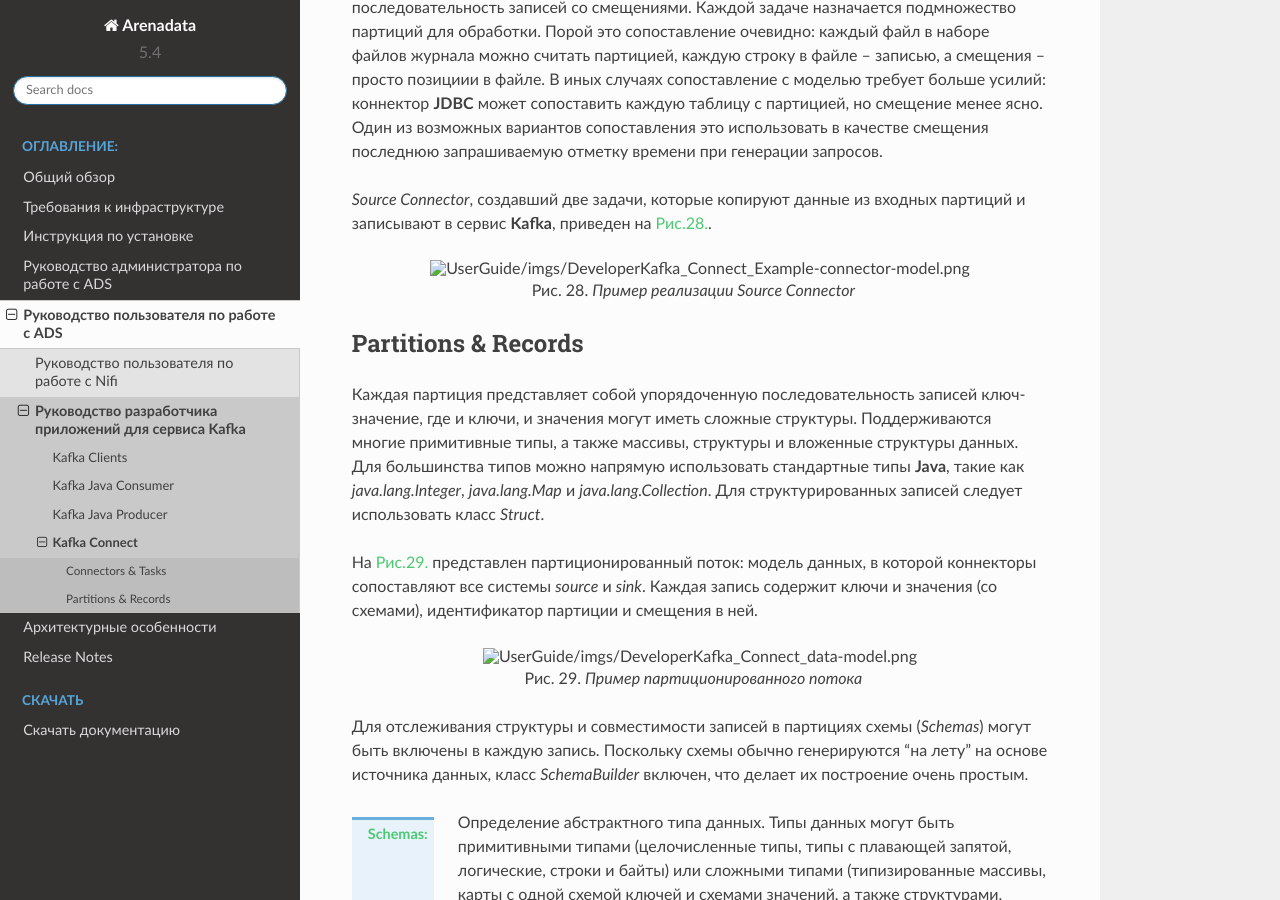
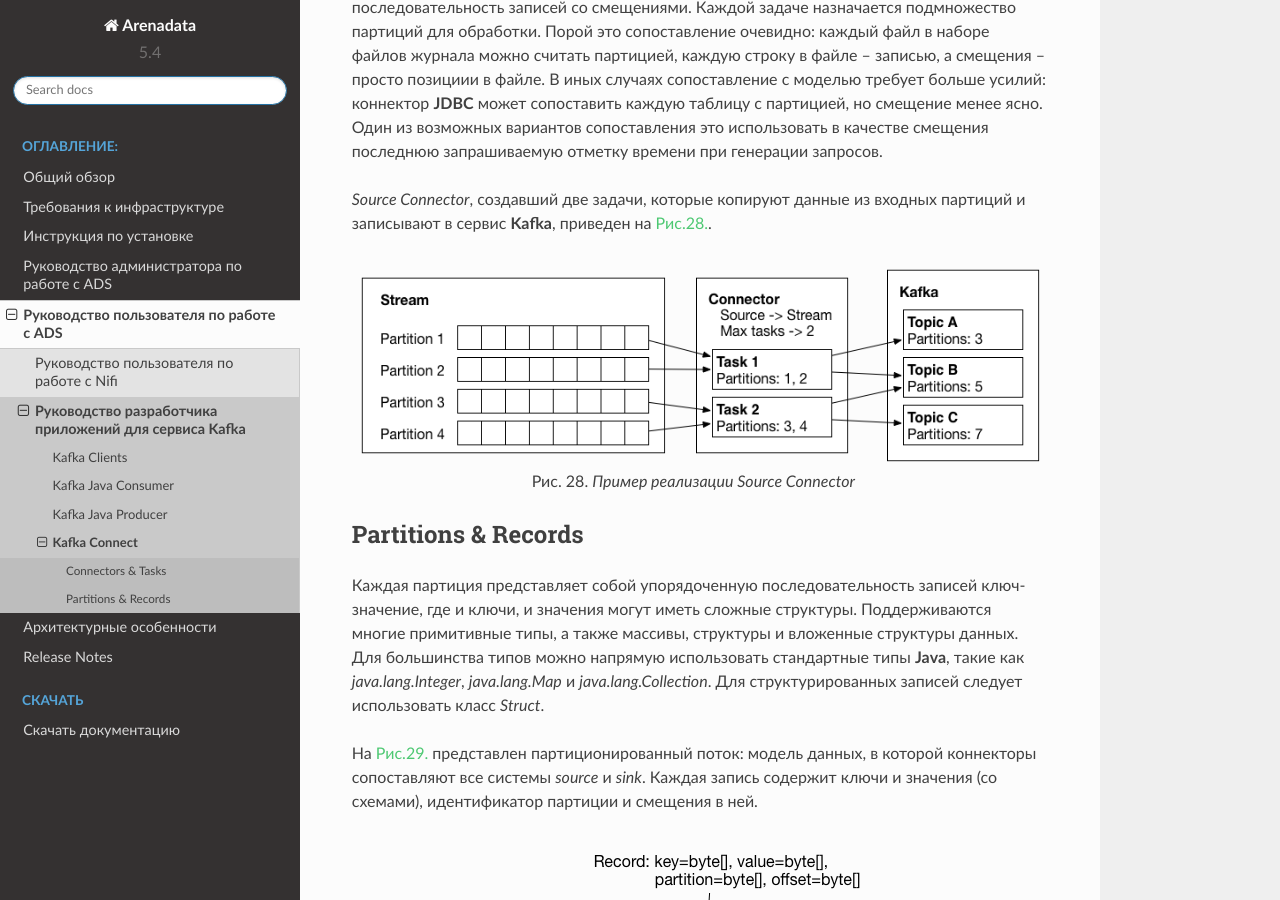
Before and after one commit to arenadata/docs_ads, a Sphinx documentation site: the page built from source/UserGuide/DeveloperKafka/Connect.rst, in a window 1280 px wide and 900 px high, scrolled down 1516 px. Built offline with Sphinx 7.4.7 and the Read the Docs theme 2.0.0, drawn with Linux system fonts in a browser that asks for light colours; pages that are not in the unit, such as notebooks, are missing from menus.

Commit message:
Fixed the link to the picture

```diff
--- a/source/UserGuide/DeveloperKafka/Connect.rst
+++ b/source/UserGuide/DeveloperKafka/Connect.rst
@@ -31,7 +31,7 @@ Connectors & Tasks
 
 .. _DeveloperKafka_Connect_Example-connector-model:
 
-.. figure:: ../imgs/DeveloperKafka_Connect_Example-connector-model.png
+.. figure:: ../../imgs/DeveloperKafka_Connect_Example-connector-model.png
    :align: center
 
    Пример реализации *Source Connector*
@@ -46,7 +46,7 @@ Partitions & Records
 
 .. _DeveloperKafka_Connect_data-model:
 
-.. figure:: ../imgs/DeveloperKafka_Connect_data-model.png
+.. figure:: ../../imgs/DeveloperKafka_Connect_data-model.png
    :align: center
 
    Пример партиционированного потока
```
